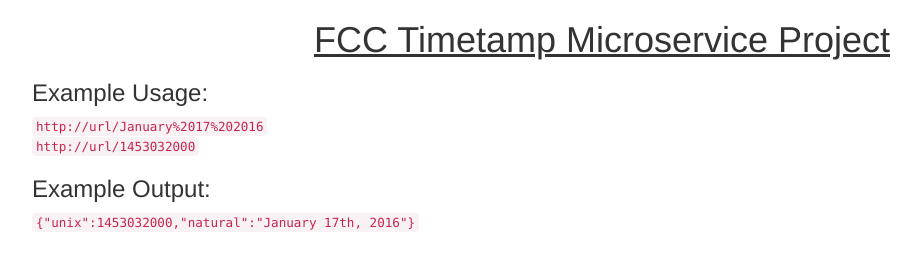
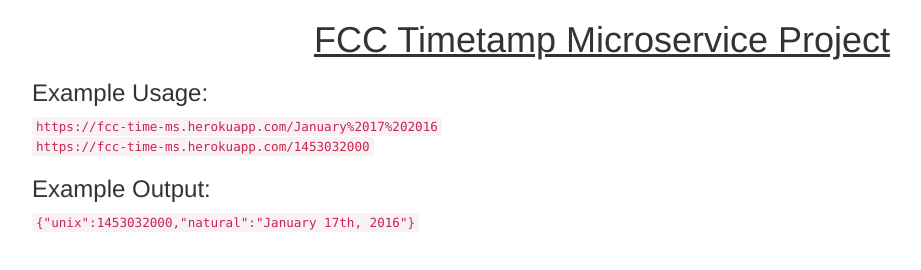
Before and after one commit to joe-castle/fcc-time-ms, a website: page src/public/index.html in a window 1280 px wide. Shown: the whole page, without its empty margins (38-959 px from the left). Drawn offline with nearby package versions, Linux system fonts and the light colour scheme.

Commit message:
added heroku url to examples

```diff
--- a/src/public/index.html
+++ b/src/public/index.html
@@ -9,9 +9,9 @@
     <div id="root" class='container'>
       <h1 class="text-center" style="text-decoration:underline">FCC Timetamp Microservice Project</h1>
       <h3>Example Usage:</h3>
-      <code>http://url/January%2017%202016</code>
+      <code>https://fcc-time-ms.herokuapp.com/January%2017%202016</code>
       <br>
-      <code>http://url/1453032000</code>
+      <code>https://fcc-time-ms.herokuapp.com/1453032000</code>
       <h3>Example Output:</h3>
       <code>{"unix":1453032000,"natural":"January 17th, 2016"}</code>
     </div>
```
